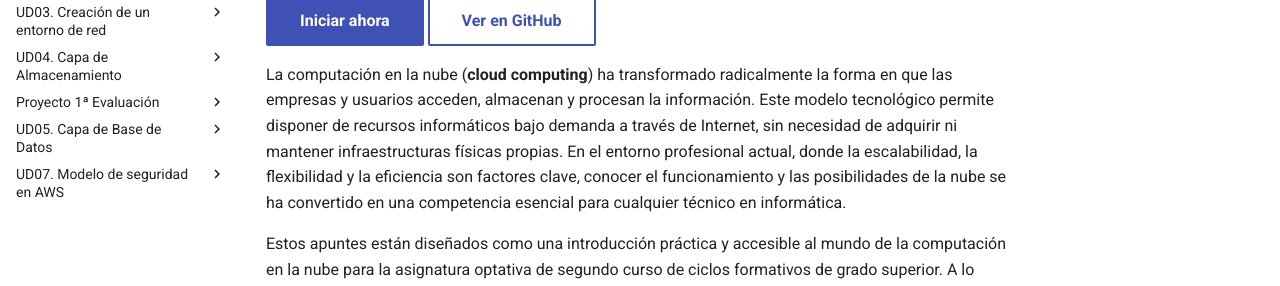
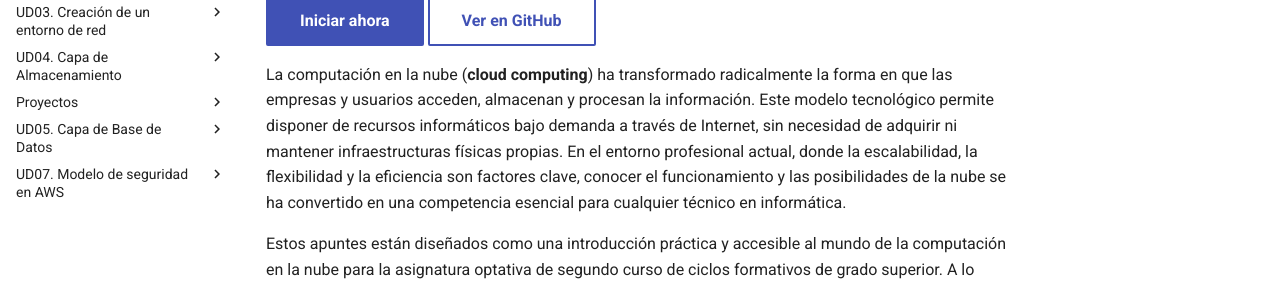
Before and after one commit to IES-CAMP-DE-MORVEDRE/optativa-cloud, an MkDocs documentation site: the page built from docs/index.md, in a window 1280 px wide. Shown: the part 225-511 px from the top of the page. Built offline with MkDocs 1.6.1 and Material for MkDocs 9.7.7, drawn with Linux system fonts in a browser that asks for light colours.

Commit message:
Refactor project section in mkdocs.yml

```diff
--- a/mkdocs.yml
+++ b/mkdocs.yml
@@ -24,8 +24,9 @@
       - "Práctica 3. Gestión de volúmenes EBS": "ud04/practica3.md"
       - "Práctica 4. Almacenamiento compartido con EFS": "ud04/practica4.md"
       - "Práctica 5. CI/CD con GitHub Actions sobre S3": "ud04/practica5.md"
-  - "Proyecto 1ª Evaluación":
-      - "Inraestructura segura de servidores": "pr01/pr01.md"
+  - "Proyectos":
+      - "Infraestructura segura de servidores": "pr01/pr01.md"
+      - "Vpc con Subredes y Base de datos RDS": "pr01/pr02.md"
   - "UD05. Capa de Base de Datos":
       - "Capa de base de datos": "ud05/ud5.md"
       - "Práctica 1. Base de datos con acceso público": "ud05/bdpractica01.md"
```
